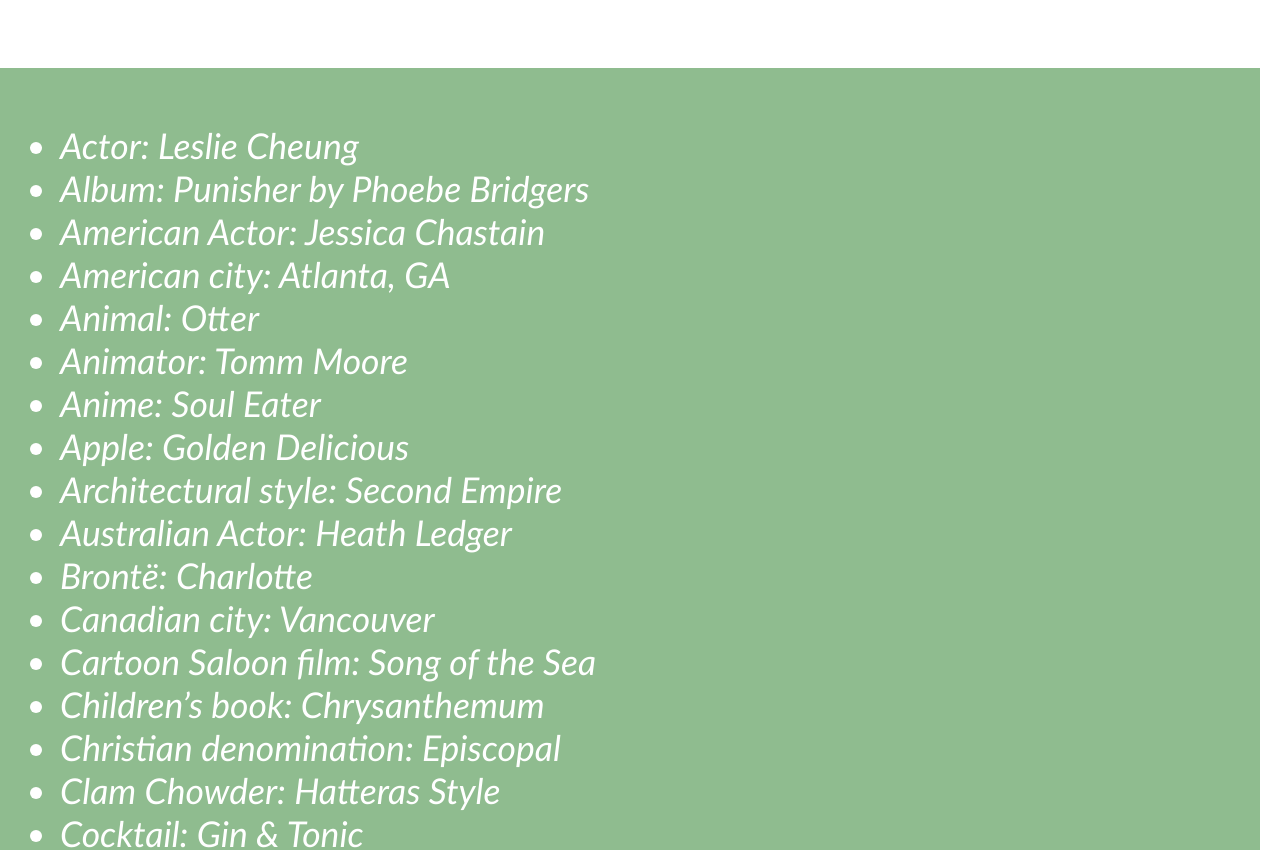
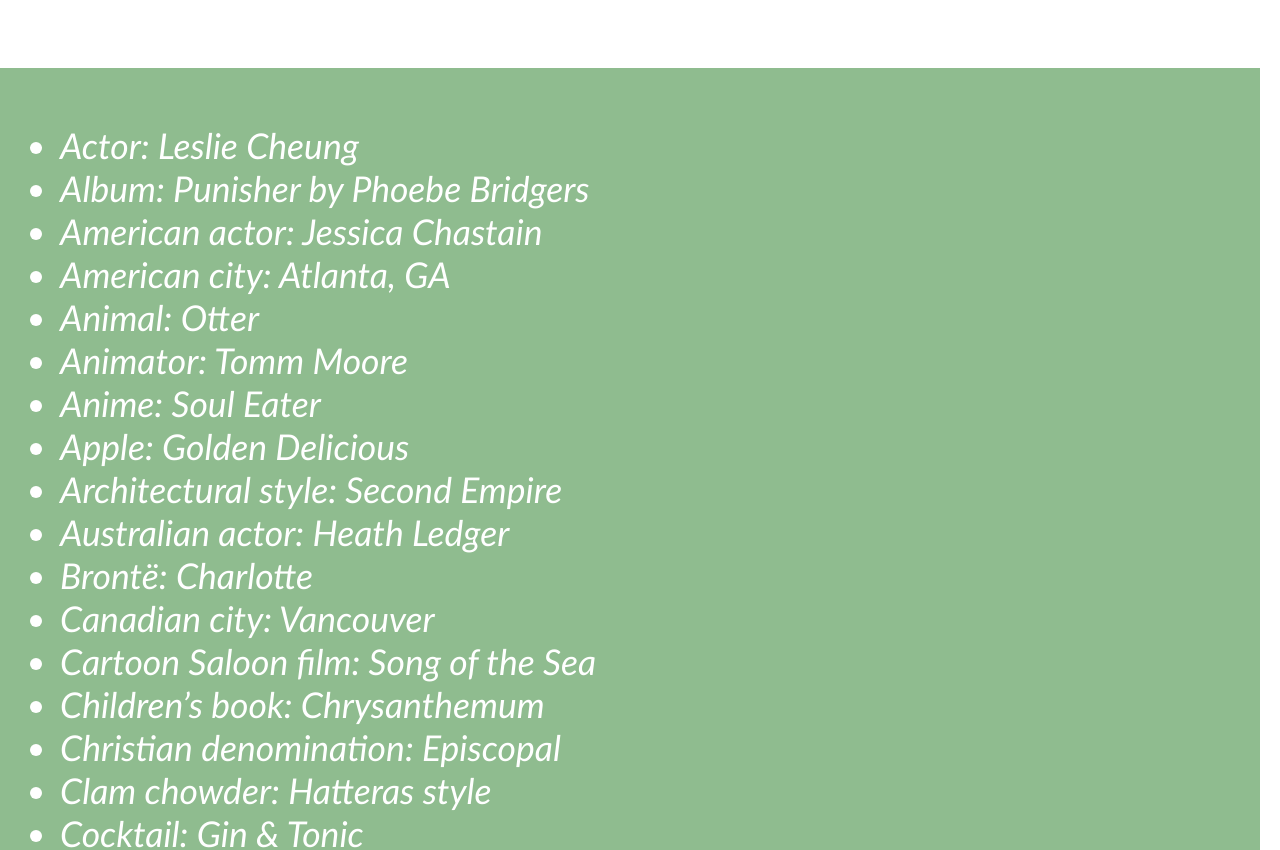
Before and after one commit to venusinherfall/practice, a plain HTML site: page Favorite Things.html in a window 1280 px wide. Shown: the part 108-958 px from the top of the page. Drawn offline with Linux system fonts and the light colour scheme.

Commit message:
Update Favorite Things.html

```diff
--- a/Favorite Things.html
+++ b/Favorite Things.html
@@ -57,20 +57,20 @@
 <ul>
 <li>Actor: Leslie Cheung</li>
 <li>Album: Punisher by Phoebe Bridgers</li>
-<li>American Actor: Jessica Chastain</li>
+<li>American actor: Jessica Chastain</li>
 <li>American city: Atlanta, GA</li>
 <li>Animal: Otter</li>
 <li>Animator: Tomm Moore</li>
 <li>Anime: Soul Eater</li>
 <li>Apple: Golden Delicious</li>
 <li>Architectural style: Second Empire</li>
-<li>Australian Actor: Heath Ledger</li>
+<li>Australian actor: Heath Ledger</li>
 <li>Brontë: Charlotte</li>
 <li>Canadian city: Vancouver</li>
 <li>Cartoon Saloon film: Song of the Sea</li>
 <li>Children’s book: Chrysanthemum</li>
 <li>Christian denomination: Episcopal</li>
-<li>Clam Chowder: Hatteras Style</li>
+<li>Clam chowder: Hatteras style</li>
 <li>Cocktail: Gin & Tonic</li>
 <li>Coffee brew method: Automatic Drip</li>
 <li>Coffee note: fruity</li>
```
